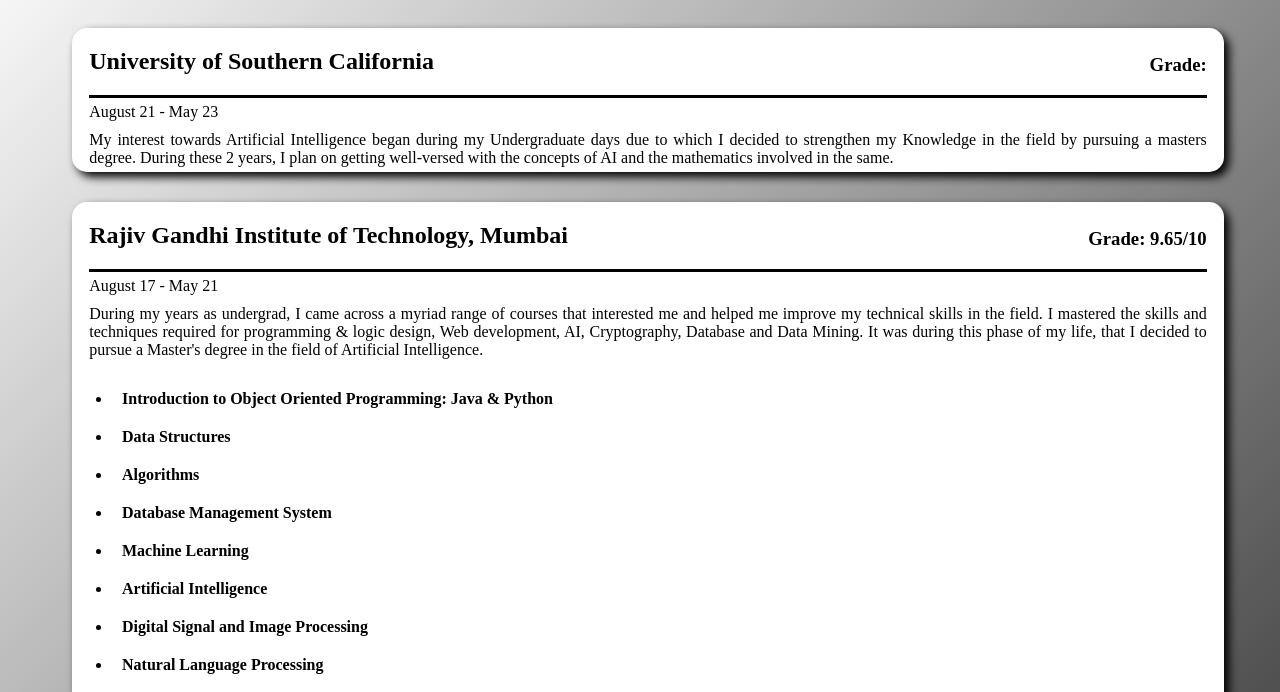
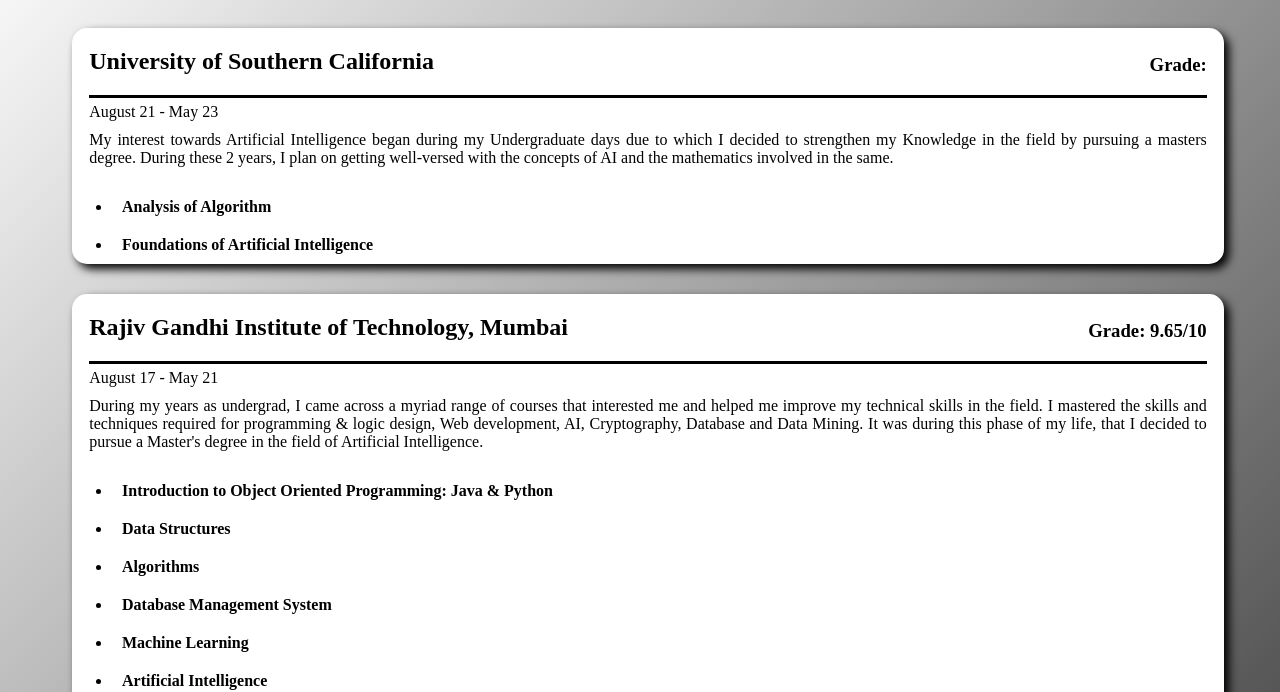
Before and after one commit to CoderSsVartak/CoderSsVartak.github.io, a plain HTML site: page courses.html in a window 1280 px wide. Shown: the part 110-802 px from the top of the page. Drawn offline with nearby package versions, Linux system fonts and the light colour scheme.

Commit message:
courses added

```diff
--- a/courses.html
+++ b/courses.html
@@ -58,6 +58,8 @@
                     <div class="courses-at">
                         <ul>
                             <!-- Add the undertaken courses here under li tag-->
+                            <li>Analysis of Algorithm</li>
+                            <li>Foundations of Artificial Intelligence</li>
                         </ul>
                     </div>
                 </div>
```
